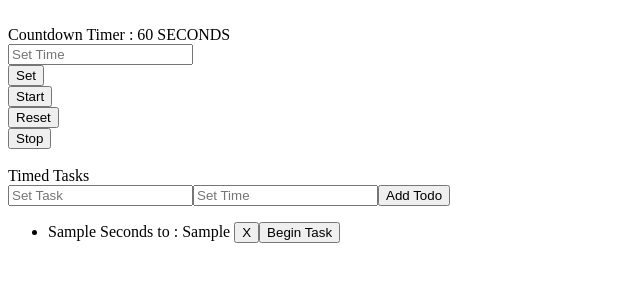
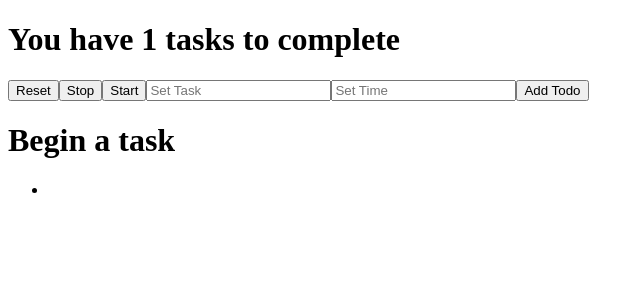
Before and after one commit to perminder-developyn/timer, a Vue app: page / in a window 1280 px wide. Both pictures are taken after typing "Sample", "Sample" into the empty fields and a click on the button "Add Todo". Shown: the top 300 px of the page, without its empty margins (0-644 px from the left). Built offline with nearby package versions, Linux system fonts and the light colour scheme.

Commit message:
removal of testing timer, list has more conditional logic applied

```diff
--- a/src/App.vue
+++ b/src/App.vue
@@ -1,28 +1,34 @@
 <template>
-    <br>
-        Countdown Timer : {{timer}} SECONDS
-    <br>
-        <input v-model="updateTimer" placeholder="Set Time"><br>
-        <button @click="setTime">Set</button><br>
-        <button @click="startTimer">Start</button><br>
-        <button @click="resetTimer">Reset</button><br>
-        <button @click="stopTimer">Stop</button>
-    <br>
-    <br>
-        Timed Tasks
-        <form @submit.prevent="addTodo">
-            <input v-model="task" placeholder="Set Task">
-            <input v-model="time" placeholder="Set Time">
-            <button>Add Todo</button>
-        </form>
+    <h1 v-if='tasks.length > 0'>
+        You have {{tasks.length}} tasks to complete
+    </h1>
+    <h1 v-else>
+        Please enter a task and time to begin
+    </h1>
+
+    <button @click='resetTimer'>Reset</button>
+    <button @click='stopTimer'>Stop</button>
+    <button @click='startTimer'>Start</button>
+
+    <input v-model='task' placeholder='Set Task'>
+    <input v-model='time' placeholder='Set Time'>
+
+    <button @click='addTodo'>Add Todo</button>
+    <p v-if='tryAgain'>please enter a time and task</p>
+
+    <h1 v-if='timer > 0'>
+        {{timer}} seconds remaining to complete {{currentTask.task}}
+    </h1>
+    <h1 v-else>
+        Begin a task
+    </h1>
     <ul>
-        <p v-if="hasStarted">
-            {{timer}} seconds remaining to complete {{currentTask.task}}
-        </p>
-        <li v-for="todo in tasks" :key="todo.time">
+        <li v-for='todo in tasks' :key='todo.time'>
+            <h2 v-if='todo.timer > 0'>
             {{todo.timer}} Seconds to : {{ todo.task}}
-            <button @click="removeTodo(todo)">X</button>
-            <button @click="startTask(todo)">Begin Task</button>
+            <button @click='removeTodo(todo)'>X</button>
+            <button @click='startTask(todo)'>Begin Task</button>
+            </h2>
         </li>
     </ul>
 </template>
@@ -31,13 +37,13 @@
 export default {
     data() {
         return {
-        timer: 60,
-        updateTimer: null,
-        id: "",
+            timer: 0,
+            id: '',
             task: '',
             tasks: [],
             currentTask: {},
-        hasStarted: false
+            hasStarted: false,
+            tryAgain: false,
         }
     },
     methods: {
@@ -48,9 +54,14 @@ export default {
             this.startTimer();
         },
         addTodo() {
+            this.tryAgain = false;
+            if (this.time && this.task) {
                 this.tasks.push({ timer: this.time, task: this.task, done: false });
-        this.task="";
-        this.time = "";
+                this.task = '';
+                this.time = '';
+            } else {
+                this.tryAgain = true;
+            }
         },
         removeTodo(task) {
             this.tasks = this.tasks.filter((t) => t !== task);
@@ -59,7 +70,7 @@ export default {
             window.location.reload();
         },
         startTimer() {
-        clearInterval(this.id)
+            this.stopTimer();
             this.id = setInterval(() => this.countdownTime(), 1000);
         },
         stopTimer() {
@@ -69,21 +80,10 @@ export default {
             if (this.timer > 0)
                 this.timer--;
         },
-    setTime(){
+        setTime() {
             this.stopTimer();
             this.timer = this.updateTimer;
         }
     },
-    watch: {
-        updateTimer(value) {
-            console.log(value);
-        }
-    }
-
 }
 </script>
-
-
-<style>
-
-</style>
```
Lines whose indentation alone changed are shown as unchanged.
